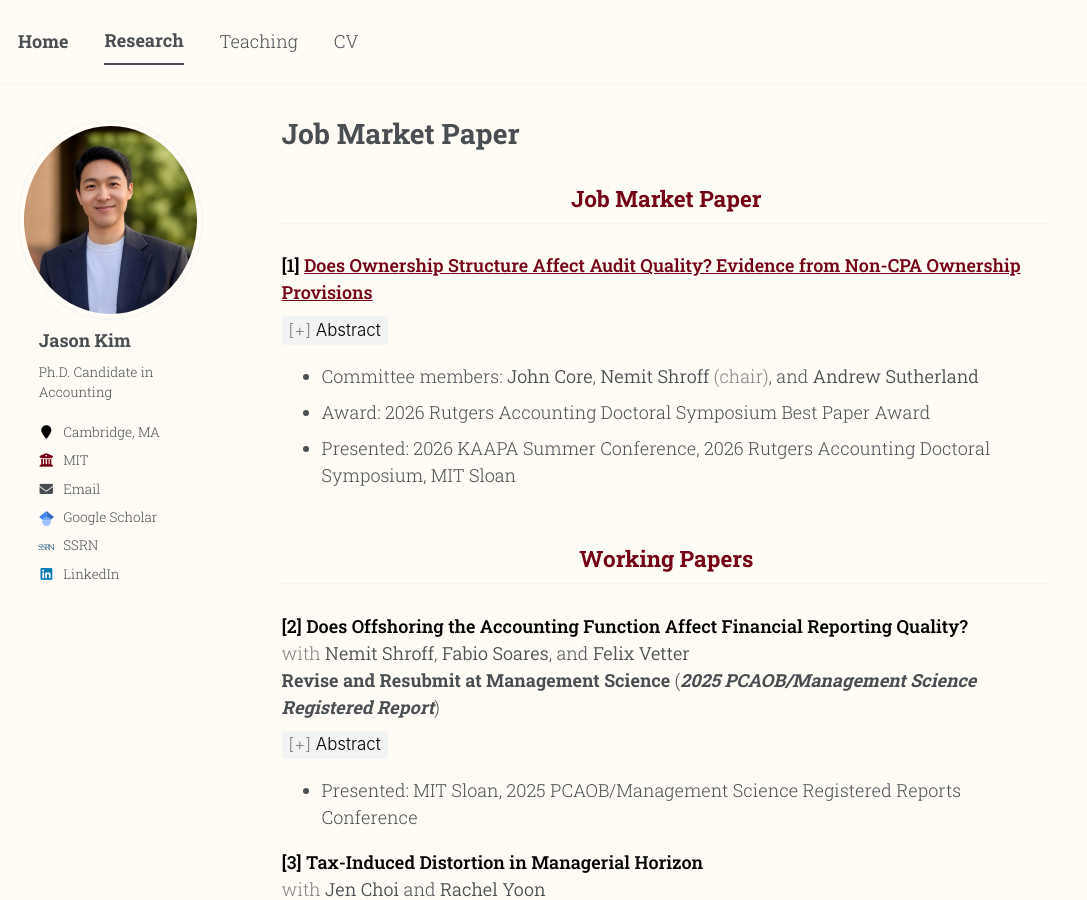
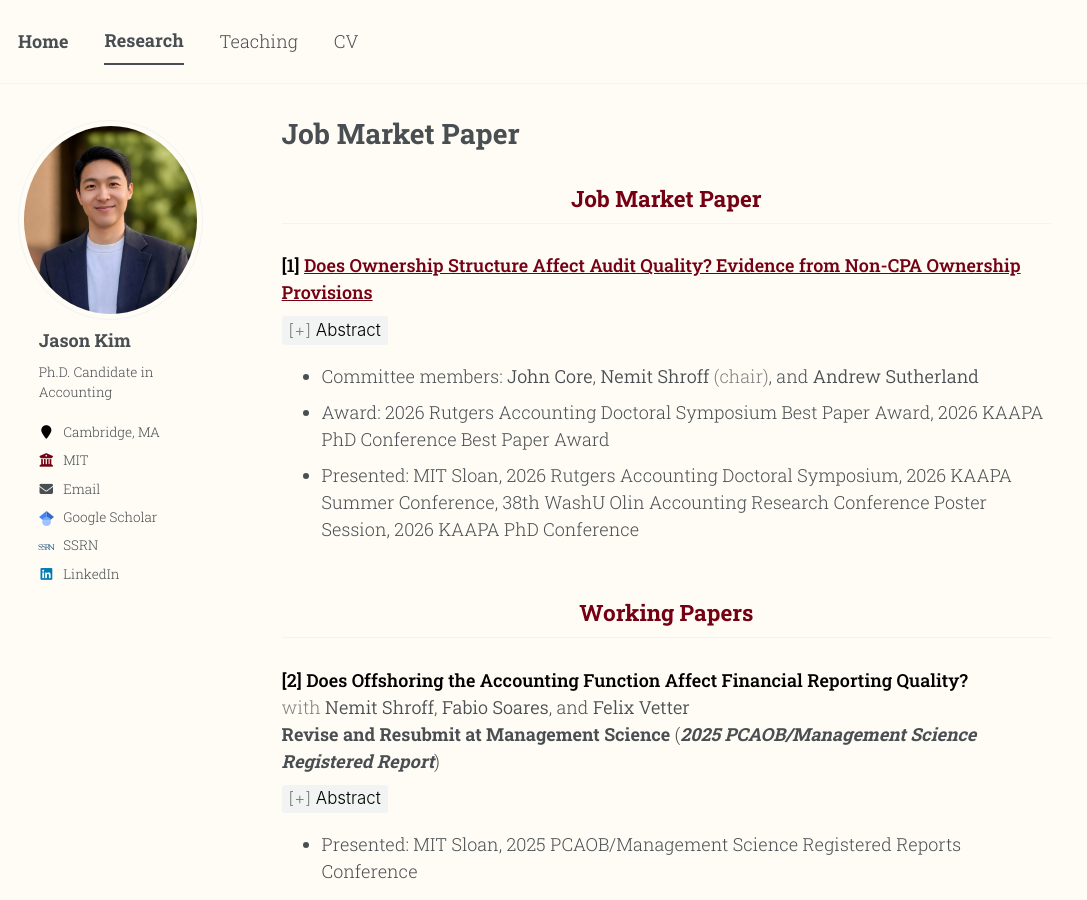
Before and after one commit to jgkim262/jgkim262.github.io, a Jekyll site: the page built from _pages/research.md, in a window 1280 px wide and 900 px high. Shown: the whole window, without its empty margins (0-1087 px from the left). Built offline with Jekyll 4.4.1, drawn with Linux system fonts in a browser that asks for light colours; a style sheet for code colours, icons or effects is not loaded; our own code applies the rules of GitHub Pages for plain Markdown files.

Commit message:
JMP: add KAAPA PhD Conference award; update presentation list
Co-Authored-By: Claude Fable 5.1 <noreply@anthropic.com>

```diff
--- a/_pages/research.md
+++ b/_pages/research.md
@@ -13,8 +13,8 @@ This paper examines whether allowing non-CPAs to own an equity stake in CPA firm
 </details>
 
 * Committee members: [John Core](https://mitsloan.mit.edu/faculty/directory/john-e-core){: .coauthor}, [Nemit Shroff](https://mitsloan.mit.edu/faculty/directory/nemit-shroff){: .coauthor} <span class="muted">(chair)</span>, and [Andrew Sutherland](https://mitsloan.mit.edu/faculty/directory/andrew-gordon-sutherland){: .coauthor}
-* Award: 2026 Rutgers Accounting Doctoral Symposium Best Paper Award
-* Presented: 2026 KAAPA Summer Conference, 2026 Rutgers Accounting Doctoral Symposium, MIT Sloan
+* Award: 2026 Rutgers Accounting Doctoral Symposium Best Paper Award, 2026 KAAPA PhD Conference Best Paper Award
+* Presented: MIT Sloan, 2026 Rutgers Accounting Doctoral Symposium, 2026 KAAPA Summer Conference, 38th WashU Olin Accounting Research Conference Poster Session, 2026 KAAPA PhD Conference
 
 
 
```
